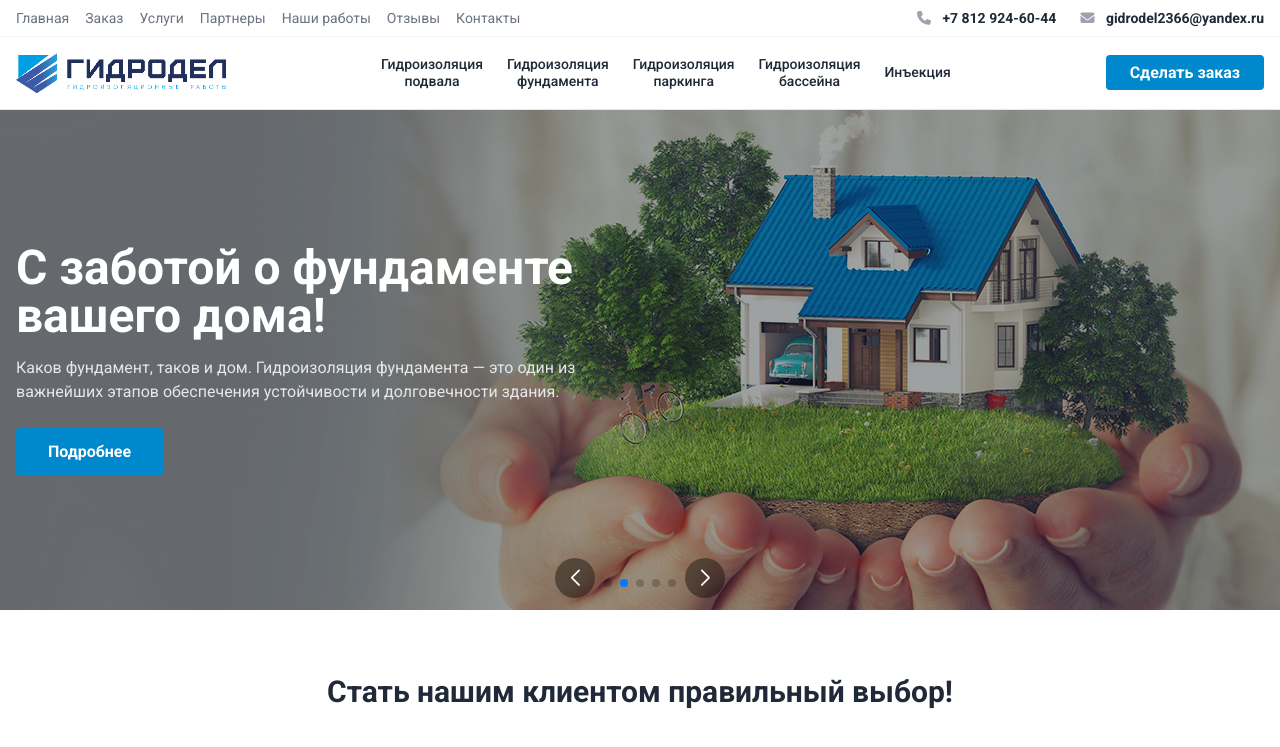
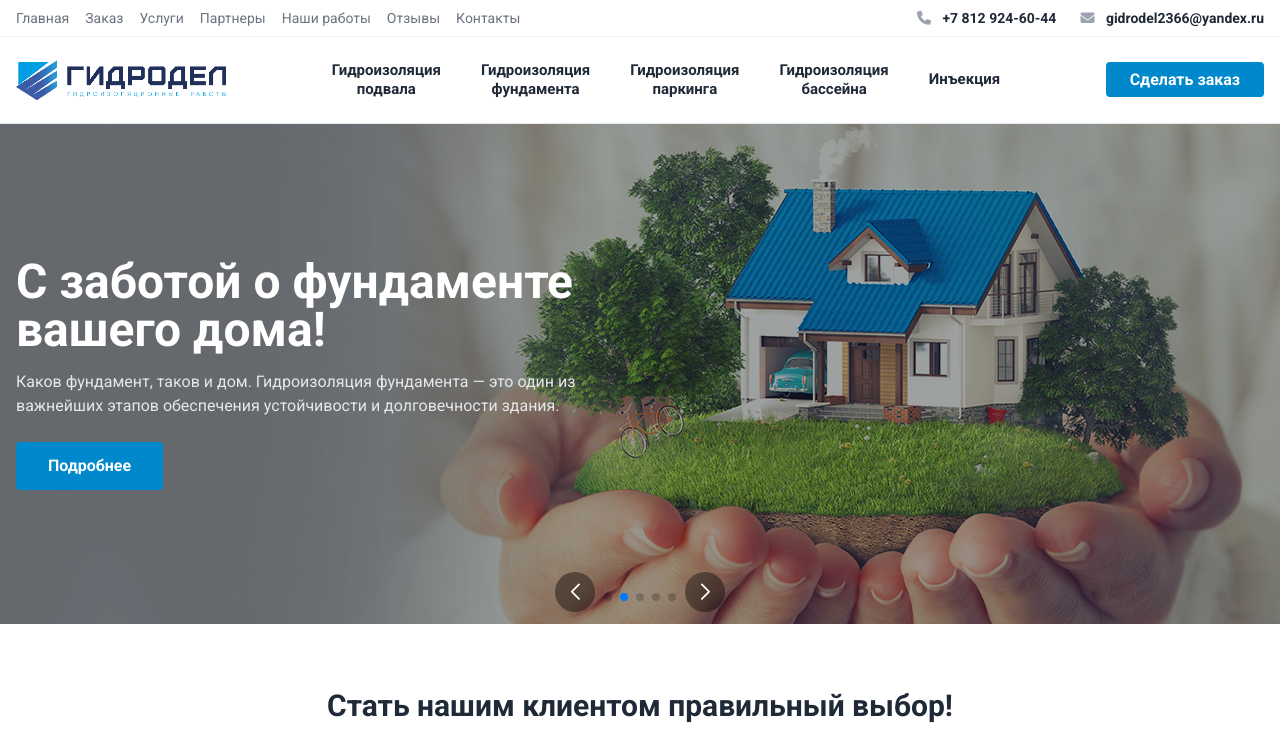
Before and after one commit to shkiperak/websp, a plain HTML site: page index.html in a window 1280 px wide. Shown: the top 747 px of the page. Drawn offline with nearby package versions, Linux system fonts and the light colour scheme.

Commit message:
Update index.html

```diff
--- a/index.html
+++ b/index.html
@@ -55,12 +55,12 @@
             <a href="index.html" class="flex-shrink-0"><img src="img/imglogo.png" alt="ГидроДел" class="h-10"></a>
 
             <!-- Меню услуг -->
-            <div class="flex items-center justify-center gap-4 lg:gap-6 text-sm font-medium flex-grow">
-                <a href="podval.html" class="hover:text-brand-blue text-center leading-tight">Гидроизоляция<br>подвала</a>
-                <a href="fundament.html" class="hover:text-brand-blue text-center leading-tight">Гидроизоляция<br>фундамента</a>
-                <a href="parking.html" class="hover:text-brand-blue text-center leading-tight">Гидроизоляция<br>паркинга</a>
-                <a href="basseyn.html" class="hover:text-brand-blue text-center leading-tight">Гидроизоляция<br>бассейна</a>
-                <a href="inekciya.html" class="hover:text-brand-blue text-center leading-tight">Инъекция</a>
+            <div class="flex items-center justify-center gap-2 lg:gap-4 flex-grow px-4">
+                <a href="podval.html" class="hover:text-brand-blue hover:bg-gray-50 text-gray-800 text-[15px] font-semibold px-3 py-2 rounded-lg text-center leading-tight transition-colors">Гидроизоляция<br>подвала</a>
+                <a href="fundament.html" class="hover:text-brand-blue hover:bg-gray-50 text-gray-800 text-[15px] font-semibold px-3 py-2 rounded-lg text-center leading-tight transition-colors">Гидроизоляция<br>фундамента</a>
+                <a href="parking.html" class="hover:text-brand-blue hover:bg-gray-50 text-gray-800 text-[15px] font-semibold px-3 py-2 rounded-lg text-center leading-tight transition-colors">Гидроизоляция<br>паркинга</a>
+                <a href="basseyn.html" class="hover:text-brand-blue hover:bg-gray-50 text-gray-800 text-[15px] font-semibold px-3 py-2 rounded-lg text-center leading-tight transition-colors">Гидроизоляция<br>бассейна</a>
+                <a href="inekciya.html" class="hover:text-brand-blue hover:bg-gray-50 text-gray-800 text-[15px] font-semibold px-3 py-2 rounded-lg text-center leading-tight transition-colors">Инъекция</a>
             </div>
 
             <!-- Кнопка Сделать заказ -->
```
